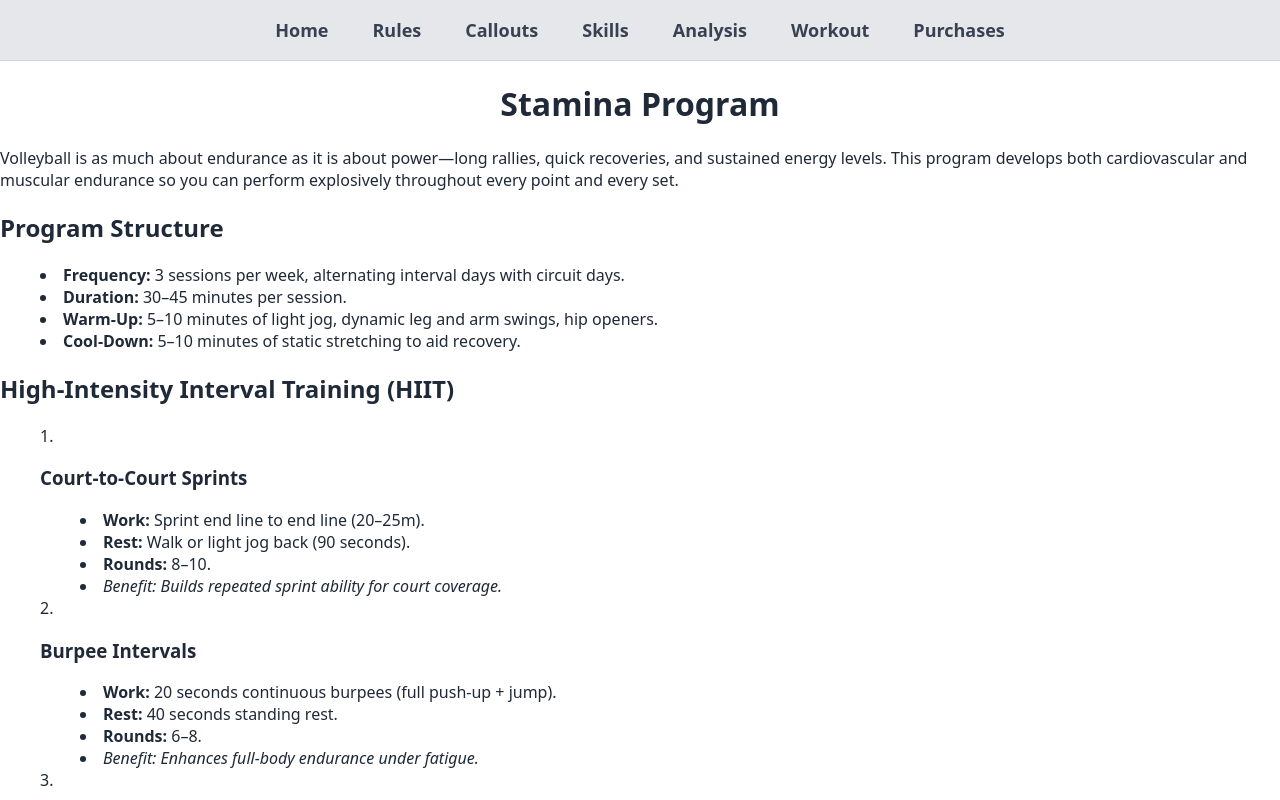
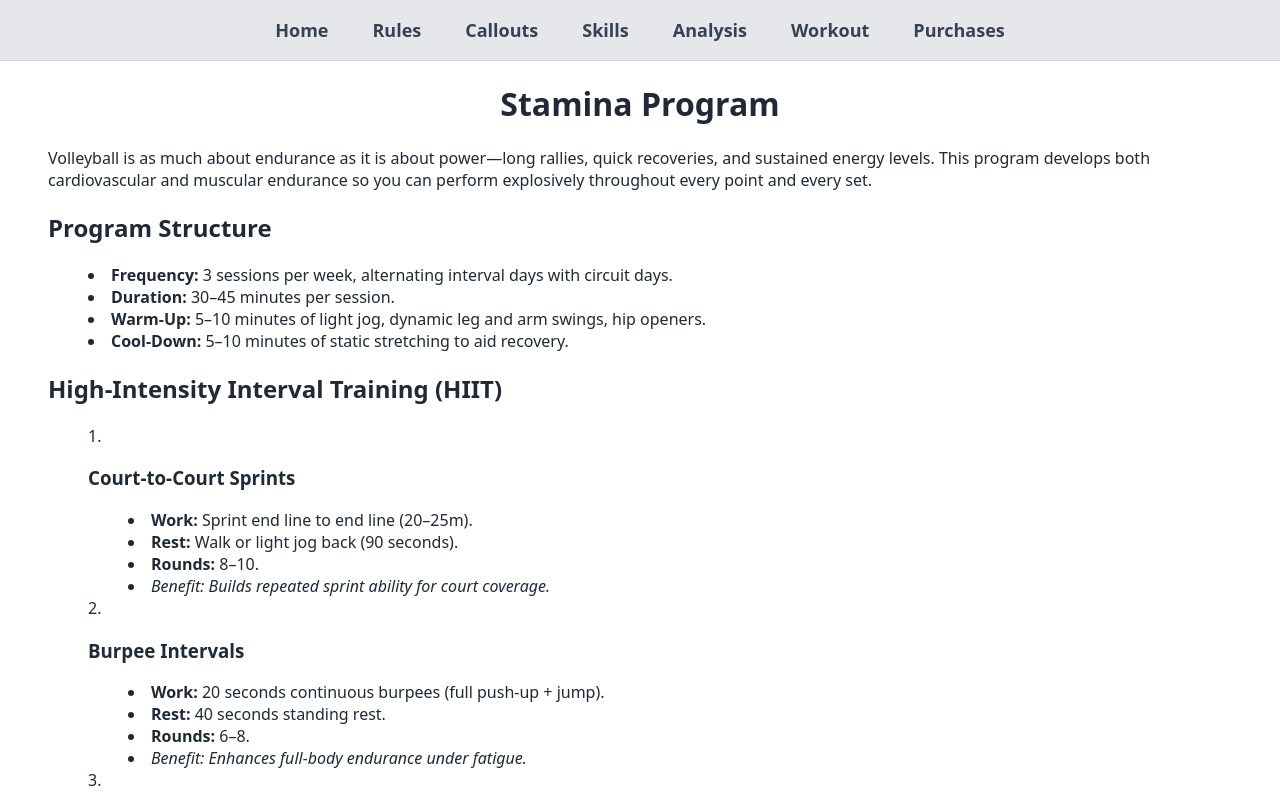
Before and after one commit to blueweriy/volleyball-ai-website, a React (Vite) app: page /workout/stamina in a window 1280 px wide. Shown: the top 800 px of the page. Built offline with nearby package versions, Linux system fonts and the light colour scheme.

Commit message:
Update Stamina.jsx

```diff
--- a/src/pages/workout/Stamina.jsx
+++ b/src/pages/workout/Stamina.jsx
@@ -3,7 +3,10 @@ import React from "react";
 
 export default function Stamina() {
   return (
-    <div className="bg-white text-gray-900 py-16 px-8 lg:px-20 max-w-4xl mx-auto leading-relaxed">
+    <div
+      className="bg-white text-gray-900 py-16 leading-relaxed"
+      style={{ paddingLeft: "3rem", paddingRight: "3rem" }}
+    >
       {/* Page Title */}
       <h1 className="font-serif text-4xl font-bold mb-8 text-center">
         Stamina Program
```
